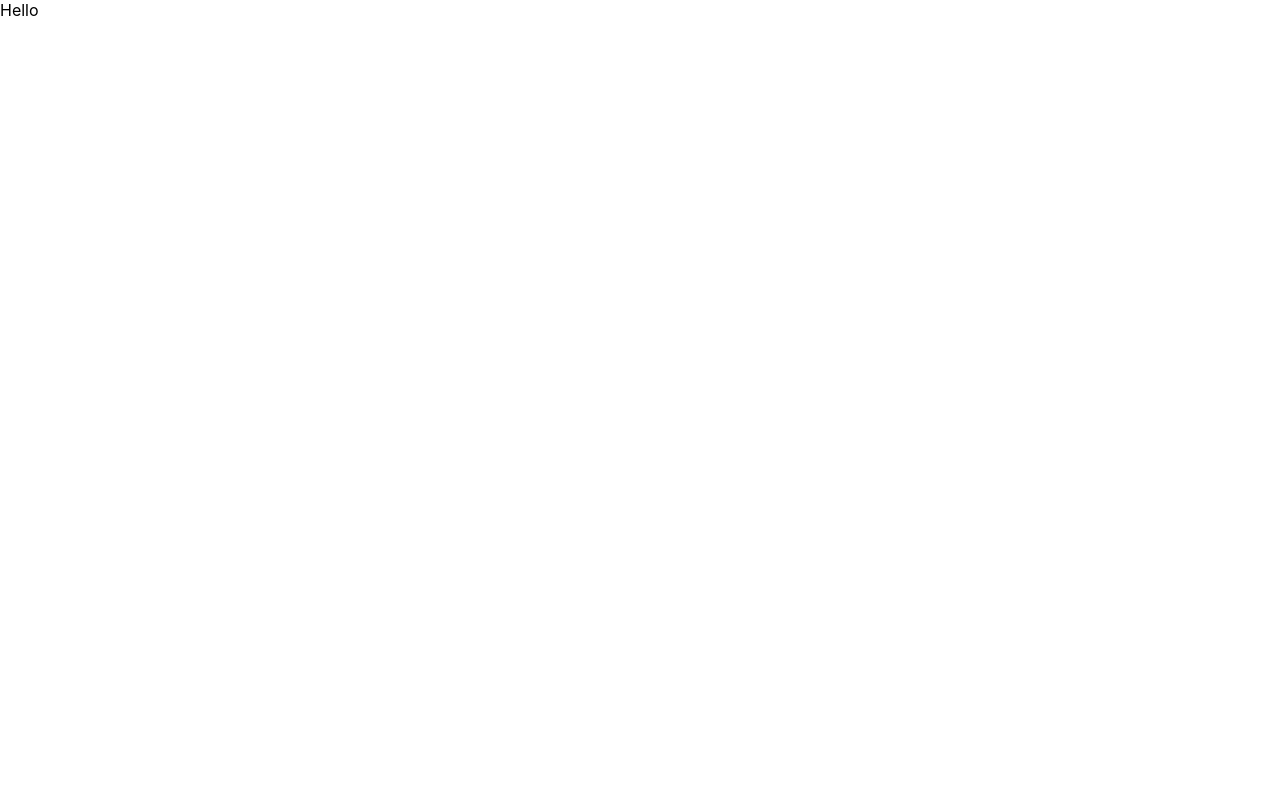
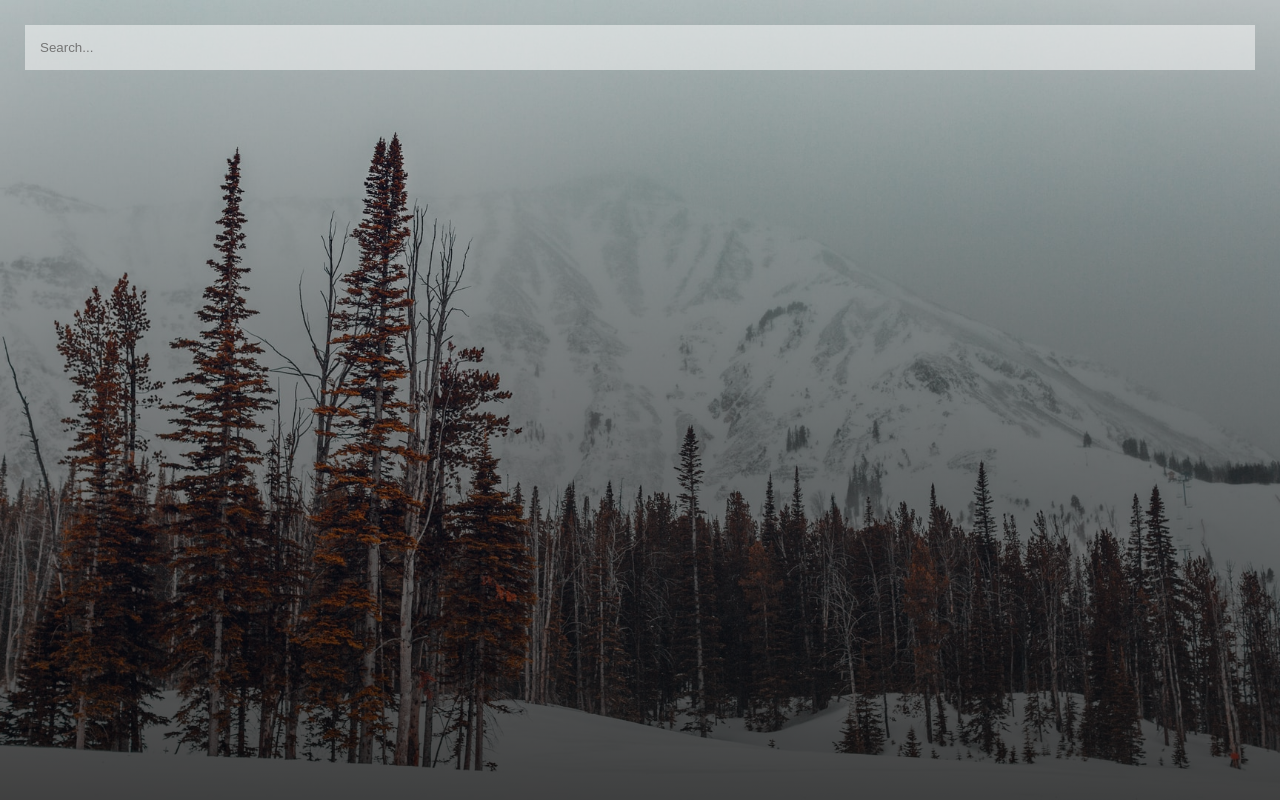
Before and after one commit to RChaubey16/Weather-app, a React (Create React App) app: page / in a window 1280 px wide. Built offline with nearby package versions, Linux system fonts and the light colour scheme.

Commit message:
Added a weather component and styled the component

```diff
--- a/src/App.js
+++ b/src/App.js
@@ -1,10 +1,12 @@
 
 import React from 'react';
+import Weather from './Weather';
+// key = 43fab9d64bf617e959ae5a762f12ed64
 
 function App() {
   return (
     <div className="App">
-     Hello
+     <Weather />
     </div>
   );
 }
--- /dev/null
+++ b/src/Weather.js
@@ -0,0 +1,21 @@
+import React from "react";
+import "./weather.css";
+
+const api = {
+  key: "43fab9d64bf617e959ae5a762f12ed64",
+  base: "https://api.openweathermap.org/data/2.5/",
+};
+
+function Weather() {
+  return (
+    <div className="weather">
+      <main>
+        <div className="weather__searchBox">
+          <input type="text" className="searchBar" placeholder="Search..." />
+        </div>
+      </main>
+    </div>
+  );
+}
+
+export default Weather;
--- a/src/index.css
+++ b/src/index.css
@@ -1,13 +1,9 @@
-body {
+*{
   margin: 0;
-  font-family: -apple-system, BlinkMacSystemFont, 'Segoe UI', 'Roboto', 'Oxygen',
-    'Ubuntu', 'Cantarell', 'Fira Sans', 'Droid Sans', 'Helvetica Neue',
-    sans-serif;
-  -webkit-font-smoothing: antialiased;
-  -moz-osx-font-smoothing: grayscale;
+  padding: 0;
+  box-sizing: border-box;
 }
 
-code {
-  font-family: source-code-pro, Menlo, Monaco, Consolas, 'Courier New',
-    monospace;
+body{
+  font-family: 'montserrat', sans-serif;
 }
--- /dev/null
+++ b/src/weather.css
@@ -0,0 +1,32 @@
+.weather{
+    background-image: url('./assets/images/cold.jpg');
+    background-size: cover;
+    background-position: bottom;
+    transition: 0.4 ease-out;
+}
+
+.weather.warm{
+    background-image: url('./assets/images/warm.jpg');
+}
+
+main{
+    height: 100vh;
+    background-image: linear-gradient(to bottom, rgba(0, 0, 0, 0.2), rgba(0, 0, 0, 0.75));
+    padding: 25px;
+}
+
+.weather__searchBox{
+    width: 100%;
+    margin: 0 0 75px;
+}
+
+.weather__searchBox .searchBar{
+    display: block;
+    width: 100%;
+    padding: 15px;
+    appearance: none;
+    background: none;
+    border: none;
+    outline: none;
+    background-color: rgba(255, 255, 255, 0.5);
+}
```
Also changed, not shown: src/assets/images/cold.jpg (added), src/assets/images/warm.jpg (added).
